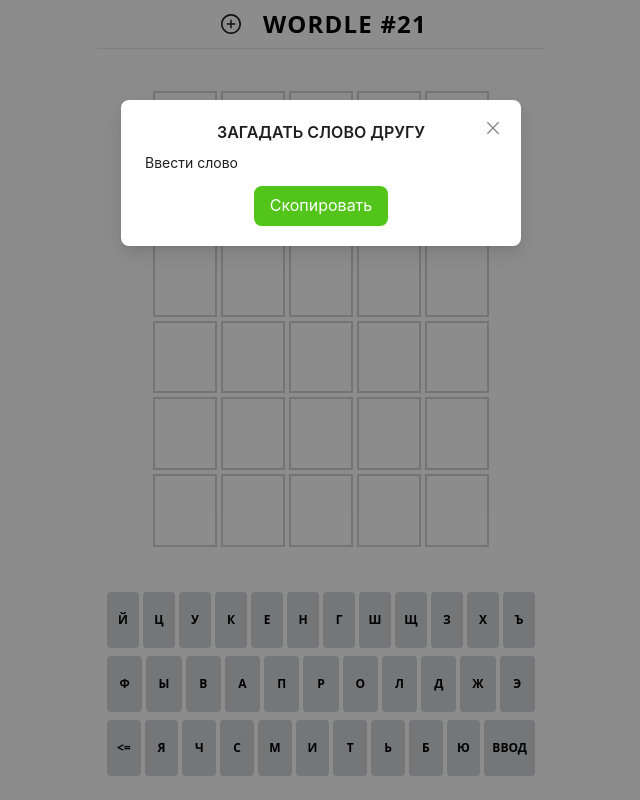
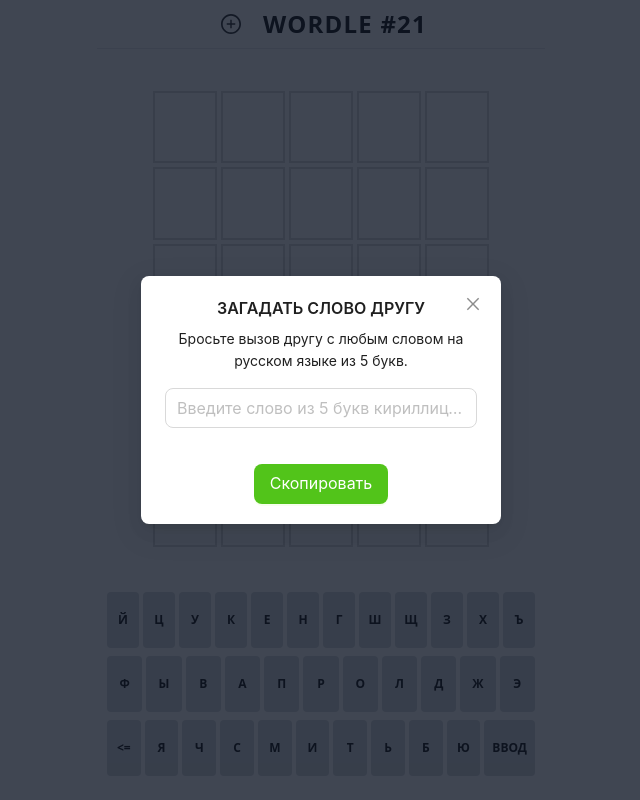
Before and after one commit to Arnosha96/game-wordly, a React (Create React App) app: page / in a window 1280 px wide. Both pictures are taken after a click on the button 550 px from the left and 24 px from the top of the page. Shown: the whole page, without its empty margins (319-959 px from the left). Built offline with nearby package versions, Linux system fonts and the light colour scheme.

Commit message:
Small refactoring and customize  word from friend popup

```diff
--- a/src/components/gameWrapper.tsx
+++ b/src/components/gameWrapper.tsx
@@ -1,10 +1,12 @@
-import { Button, ConfigProvider, message, Modal, Space } from "antd";
+import { ConfigProvider, message } from "antd";
 import { useCallback, useEffect, useState } from "react";
 import { latinToRussianMapper } from "../mappers/keyMapper";
 import { getRandomWord, words } from "../resources/words";
 import Board from "./board/board";
 import Header from "./header/header";
 import Keyboard from "./keyboard/keyboard";
+import BadWordByFriendPopup from "./popups/badWordByFriendPopup";
+import CreateWordByFriendPopup from "./popups/createWordByFriendPopup";
 import EndGamePopup from "./popups/endGamePopup";
 
 export type keyboardColorsType = {
@@ -221,6 +223,7 @@ const GameWrapper = () => {
   }, [currentDay, dayWord, validate, wordBoard]);
 
   useEffect(() => {
+    if (!createWordByFriendPopupStates) {
       const handleKeyDown = (e: KeyboardEvent) => {
         if (/^[а-яё]$/i.test(e.key)) {
           handleKeyboardInput(e.key);
@@ -236,7 +239,8 @@ const GameWrapper = () => {
       return () => {
         document.removeEventListener("keydown", handleKeyDown);
       };
-  }, [handleCheck, handleDelete, handleKeyboardInput]);
+    }
+  }, [createWordByFriendPopupStates, handleCheck, handleDelete, handleKeyboardInput]);
 
   useEffect(() => {
     console.log(wordBoard);
@@ -268,57 +272,21 @@ const GameWrapper = () => {
         onCheck={handleCheck}
         keyboardColors={keyboardColors}
       />
-      <Modal
+      <EndGamePopup
         title={`WORDLE DAY #${currentDay} ${activeLine + 1}/6`}
-        open={endGamePopupStates?.isPopupOpen}
+        isPopupOpen={endGamePopupStates?.isPopupOpen}
         onCancel={() => setEndGamePopupStates(undefined)}
-        footer={null}
-      >
-        <EndGamePopup
         wordBoardLines={wordBoard}
         popupStatus={endGamePopupStates?.popupStatus}
       />
-      </Modal>
-      <Modal
-        title={
-          <Space className="w-full" direction="vertical" align="center">
-            ЭТО СЛОВО НЕ ПОДДЕРЖИВАЕТСЯ
-          </Space>
-        }
-        open={badWordByFriendPopupStatus}
+      <BadWordByFriendPopup
+        isPopupOpen={badWordByFriendPopupStatus}
         onCancel={() => setBadWordByFriendPopupStatus(false)}
-        footer={
-          <Space className="w-full" direction="vertical" align="center">
-            <Button
-              key="back"
-              onClick={() => setBadWordByFriendPopupStatus(false)}
-            >
-              Отгадать слово дня
-            </Button>
-          </Space>
-        }
-      >
-        <Space className="w-full" direction="vertical" align="center">
-          Упс! К сожалению, это слово не поддерживается.{" "}
-        </Space>
-      </Modal>
-      <Modal
-        width={400}
-        title={<Space className="w-full" direction="vertical" align="center">
-            ЗАГАДАТЬ СЛОВО ДРУГУ
-          </Space>}
-        open={createWordByFriendPopupStates}
+      />
+      <CreateWordByFriendPopup
+        isPopupOpen={createWordByFriendPopupStates}
         onCancel={() => setCreateWordByFriendPopupStates(false)}
-        footer={
-          <Space className="w-full" direction="vertical" align="center">
-            <Button color="green" variant="solid" size="large">
-              Скопировать
-            </Button>
-          </Space>
-        }
-      >
-        {"Ввести слово"}
-      </Modal>
+      />
     </div>
   );
 };
--- /dev/null
+++ b/src/components/popups/badWordByFriendPopup.tsx
@@ -0,0 +1,37 @@
+import { Button, Modal, Space } from "antd";
+
+type BadWordByFriendPopupProps = {
+  isPopupOpen: boolean | undefined;
+  onCancel: () => void;
+};
+
+const BadWordByFriendPopup = ({
+  isPopupOpen,
+  onCancel,
+}: BadWordByFriendPopupProps) => {
+  return (
+    <Modal
+      width={360}
+      title={
+        <Space className="w-full" direction="vertical" align="center">
+          ЭТО СЛОВО НЕ ПОДДЕРЖИВАЕТСЯ
+        </Space>
+      }
+      open={isPopupOpen}
+      onCancel={onCancel}
+      footer={
+        <Space className="w-full" direction="vertical" align="center">
+          <Button key="back" onClick={onCancel}>
+            Отгадать слово дня
+          </Button>
+        </Space>
+      }
+    >
+      <Space className="w-full" direction="vertical" align="center">
+        Упс! К сожалению, это слово не поддерживается.{" "}
+      </Space>
+    </Modal>
+  );
+};
+
+export default BadWordByFriendPopup;
--- /dev/null
+++ b/src/components/popups/createWordByFriendPopup.tsx
@@ -0,0 +1,56 @@
+import { Button, Flex, Form, Input, Modal, Space } from "antd";
+
+type CreateWordByFriendPopupProps = {
+  isPopupOpen: boolean | undefined;
+  onCancel: () => void;
+};
+
+const CreateWordByFriendPopup = ({
+  isPopupOpen,
+  onCancel,
+}: CreateWordByFriendPopupProps) => {
+  return (
+    <Modal
+      width={360}
+      title={
+        <Space className="w-full" direction="vertical" align="center">
+          ЗАГАДАТЬ СЛОВО ДРУГУ
+        </Space>
+      }
+      open={isPopupOpen}
+      onCancel={onCancel}
+      centered
+      styles={{ mask: { backgroundColor: "#111827cc" } }}
+      footer={
+        <Space className="w-full" direction="vertical" align="center">
+          <Button color="green" variant="solid" size="large">
+            Скопировать
+          </Button>
+        </Space>
+      }
+    >
+      <Flex vertical={true} gap={16}>
+        <p className="text-center">
+          Бросьте вызов другу с любым словом на русском языке из 5 букв.
+        </p>
+        <Form name="basic">
+          <Form.Item
+            name="word"
+            rules={[
+              {
+                required: true,
+                message: "Введите слово из 5 букв",
+                max: 5,
+                pattern: /^[А-Яа-яЁё]{5}$/,
+              },
+            ]}
+          >
+            <Input size="large" placeholder="Введите слово из 5 букв кириллицей!" />
+          </Form.Item>
+        </Form>
+      </Flex>
+    </Modal>
+  );
+};
+
+export default CreateWordByFriendPopup;
--- a/src/components/popups/endGamePopup.tsx
+++ b/src/components/popups/endGamePopup.tsx
@@ -1,32 +1,28 @@
-import { resoultStyleMapper } from "../../mappers/styleMappers";
+import { Modal } from "antd";
+import EndGamePopupContent from "./endGamePopupContent";
 
 type EndGamePopupProps = {
+  title: string;
+  isPopupOpen: boolean | undefined;
+  onCancel: () => void;
   wordBoardLines: string[][];
   popupStatus: "WIN" | "LOSE" | undefined;
 };
 
-const EndGamePopup = ({ wordBoardLines, popupStatus }: EndGamePopupProps) => {
+const EndGamePopup = ({
+  title,
+  isPopupOpen,
+  onCancel,
+  wordBoardLines,
+  popupStatus,
+}: EndGamePopupProps) => {
   return (
-    <div>
-      <p>
-        {popupStatus === "WIN"
-          ? "Поздравляем, Вы выйграли!!!"
-          : "Вы проиграли..."}
-      </p>
-      <div className="mt-2 mb-2">
-        {wordBoardLines.map((line, index) => {
-          return (
-            <div key={index}>
-              {line.map((symbol) => {
-                const [, color] = symbol.split(":");
-                return resoultStyleMapper[color as "G" | "Y" | "B"];
-              })}
-            </div>
-          );
-        })}
-      </div>
-      <hr></hr>
-    </div>
+    <Modal title={title} open={isPopupOpen} onCancel={onCancel} footer={null}>
+      <EndGamePopupContent
+        wordBoardLines={wordBoardLines}
+        popupStatus={popupStatus}
+      />
+    </Modal>
   );
 };
 
--- /dev/null
+++ b/src/components/popups/endGamePopupContent.tsx
@@ -0,0 +1,33 @@
+import { resoultStyleMapper } from "../../mappers/styleMappers";
+
+type EndGamePopupContentProps = {
+  wordBoardLines: string[][];
+  popupStatus: "WIN" | "LOSE" | undefined;
+};
+
+const EndGamePopupContent = ({ wordBoardLines, popupStatus }: EndGamePopupContentProps) => {
+  return (
+    <div>
+      <p>
+        {popupStatus === "WIN"
+          ? "Поздравляем, Вы выйграли!!!"
+          : "Вы проиграли..."}
+      </p>
+      <div className="mt-2 mb-2">
+        {wordBoardLines.map((line, index) => {
+          return (
+            <div key={index}>
+              {line.map((symbol) => {
+                const [, color] = symbol.split(":");
+                return resoultStyleMapper[color as "G" | "Y" | "B"];
+              })}
+            </div>
+          );
+        })}
+      </div>
+      <hr></hr>
+    </div>
+  );
+};
+
+export default EndGamePopupContent;
```
Lines whose indentation alone changed are shown as unchanged.
